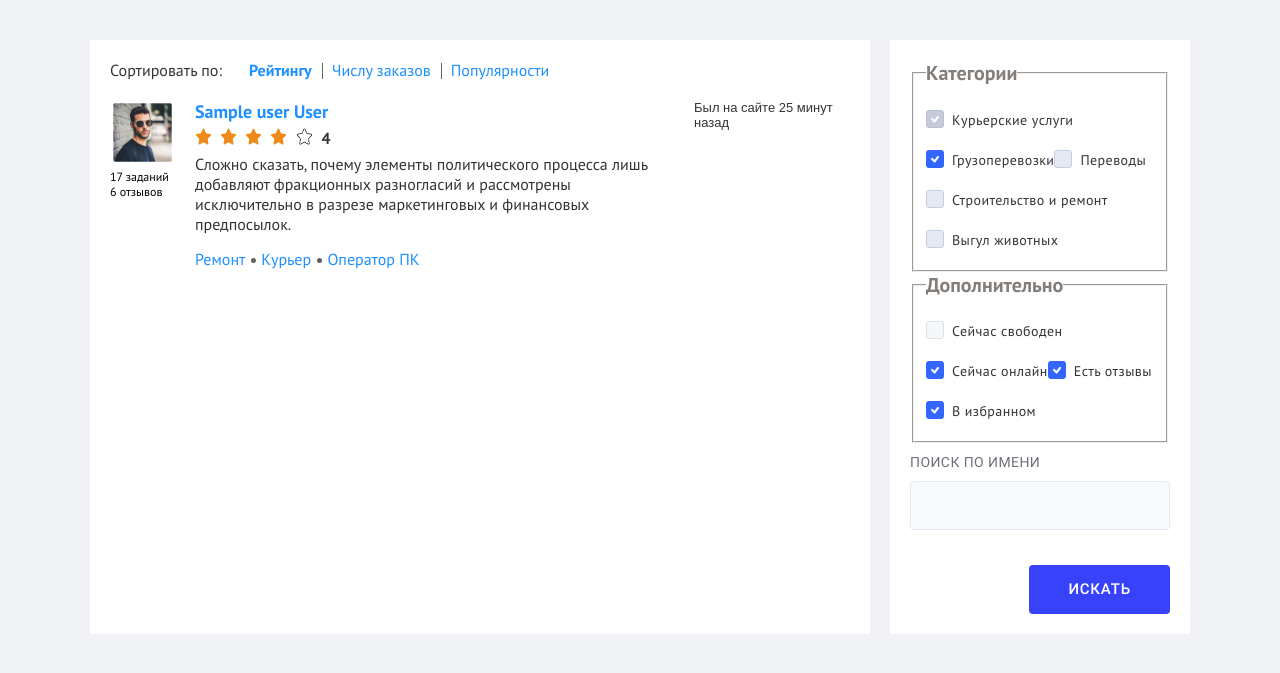
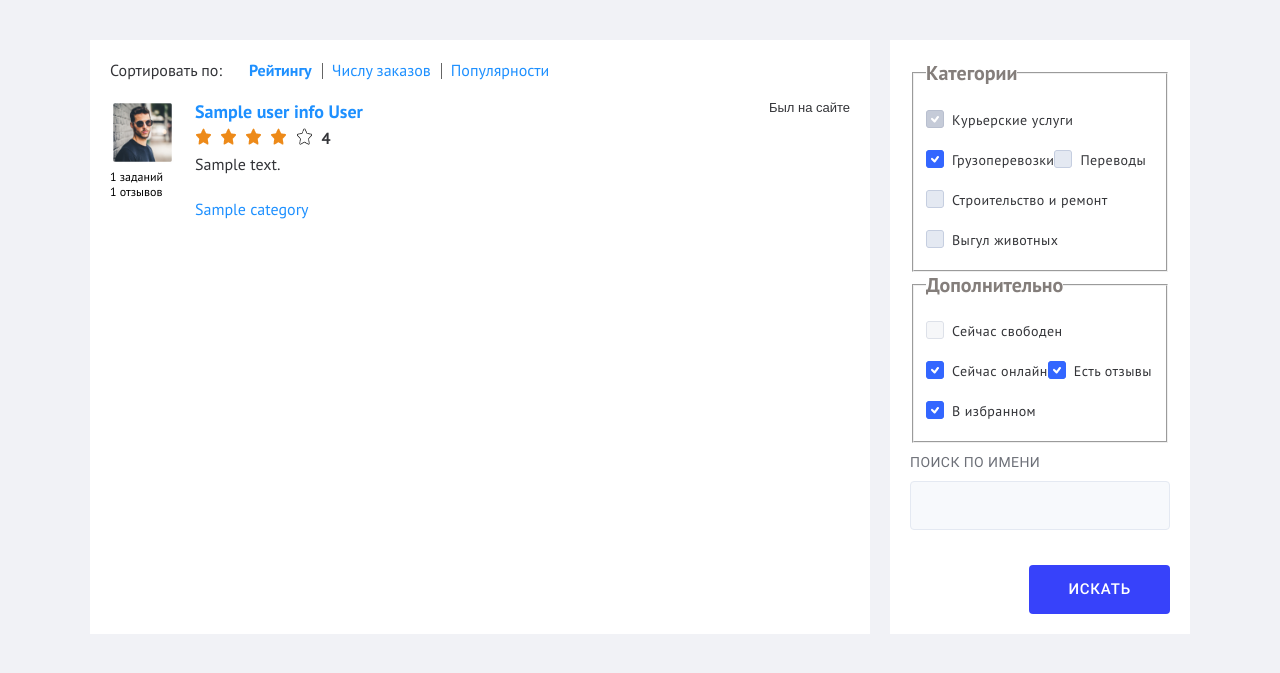
Before and after one commit to htmlacademy-yii/241239-task-force-1, a PHP site: template frontend/views/users/index.php in a window 1280 px wide. Shown: the part 79-752 px from the top of the page. Run offline with PHP 8.4, Linux system fonts and the light colour scheme; the template is opened without the code that fills it: most values are stand-ins (such as "Sample title", 1, 10 or a date in 2020); data that the repository does not hold is empty; some libraries are stand-ins or nearby versions.

Commit message:
add finish

```diff
--- a/frontend/assets/AppAsset.php
+++ b/frontend/assets/AppAsset.php
@@ -16,6 +16,7 @@
     ];
     public $js = [
     ];
+
     public $depends = [
         'yii\web\YiiAsset',
         'yii\bootstrap\BootstrapAsset',
--- a/frontend/controllers/TasksController.php
+++ b/frontend/controllers/TasksController.php
@@ -6,7 +6,6 @@
 
 use frontend\models\Status;
 use frontend\models\Task;
-use yii\db\Query;
 use yii\web\Controller;
 
 class TasksController extends Controller
--- a/frontend/controllers/UsersController.php
+++ b/frontend/controllers/UsersController.php
@@ -5,6 +5,7 @@
 
 
 
+use frontend\models\User;
 use frontend\models\UserInfo;
 use yii\web\Controller;
 
@@ -12,7 +13,7 @@
 {
     public function actionIndex()
     {
-        $users = UserInfo::find()->where(['role_id' => 1])->all();
+          $users = User::find()->joinWith(['userInfos'])->where(['role_id' => User::DEVELOPER_ROLE])->all();
 
         return $this->render('index', [
             'users' => $users,
--- a/frontend/models/User.php
+++ b/frontend/models/User.php
@@ -30,6 +30,9 @@
  */
 class User extends \yii\db\ActiveRecord
 {
+    const DEVELOPER_ROLE = 2;
+    const CUSTOMER_ROLE = 1;
+
     /**
      * {@inheritdoc}
      */
@@ -184,7 +187,7 @@
      */
     public function getUserInfos()
     {
-        return $this->hasMany(UserInfo::className(), ['user_id' => 'id']);
+        return $this->hasOne(UserInfo::className(), ['user_id' => 'id']);
     }
 
     /**
--- a/frontend/models/UserInfo.php
+++ b/frontend/models/UserInfo.php
@@ -89,7 +89,7 @@
      */
     public function getUser()
     {
-        return $this->hasOne(User::className(), ['id' => 'user_id']);
+        return $this->hasMany(User::className(), ['id' => 'user_id']);
     }
 
     /**
--- a/frontend/views/users/index.php
+++ b/frontend/views/users/index.php
@@ -19,29 +19,27 @@
             <div class="feedback-card__top">
                 <div class="user__search-icon">
                     <a href="#"><img src="img/man-glasses.jpg" width="65" height="65"></a>
-                    <span>17 заданий</span>
-                    <span>6 отзывов</span>
+                    <span><?= count($user->tasks0); ?> заданий</span>
+                    <span><?= count($user->reviews); ?> отзывов</span>
                 </div>
                 <div class="feedback-card__top--name user__search-card">
-                    <p class="link-name"><a href="#" class="link-regular"><?=$user->name . ' ' . $user->surname ?></a></p>
+                    <p class="link-name"><a href="#" class="link-regular"><?=$user->userInfos->name . ' ' . $user->userInfos->surname ?></a></p>
                     <?php for ($i = 0; $i < 5; $i++): ?>
-                        <?php $rating_class = $user->rating >= $i+1 ? '' : 'star-disabled'; ?>
+                        <?php $rating_class = $user->userInfos->rating >= $i+1 ? '' : 'star-disabled'; ?>
                         <span class="<?=$rating_class?>"></span>
                     <?php endfor; ?>
 <!--                    <span></span><span></span><span></span><span></span><span class="star-disabled"></span>-->
-                    <b><?= $user->rating ?></b>
+                    <b><?= $user->userInfos->rating ?></b>
                     <p class="user__search-content">
-                        Сложно сказать, почему элементы политического процесса лишь
-                        добавляют фракционных разногласий и рассмотрены исключительно
-                        в разрезе маркетинговых и финансовых предпосылок.
+                        <?= $user->userInfos->bio ?>
                     </p>
                 </div>
-                <span class="new-task__time">Был на сайте 25 минут назад</span>
+                <span class="new-task__time">Был на сайте <?php echo Yii::$app->formatter->asRelativeTime($user->userInfos->edited_at, new DateTime("now")); ?></span>
             </div>
             <div class="link-specialization user__search-link--bottom">
-                <a href="#" class="link-regular">Ремонт</a>
-                <a href="#" class="link-regular">Курьер</a>
-                <a href="#" class="link-regular">Оператор ПК</a>
+                <?php foreach ($user->userInfos->userCategories as $category): ?>
+                    <a href="#" class="link-regular"><?php echo $category->category->name ?></a>
+                <?php endforeach; ?>
             </div>
         </div>
     <?php endforeach; ?>
```
Also changed, not shown: console/migrations/m201003_152455_two.php (added, +43 -0 lines), frontend/views/tasks/index.php (+9 -13 lines).
